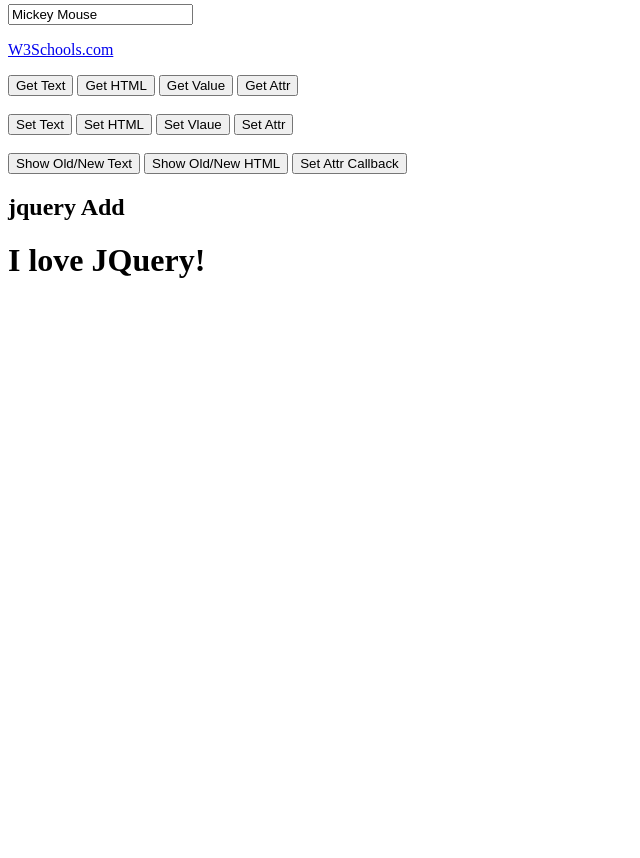
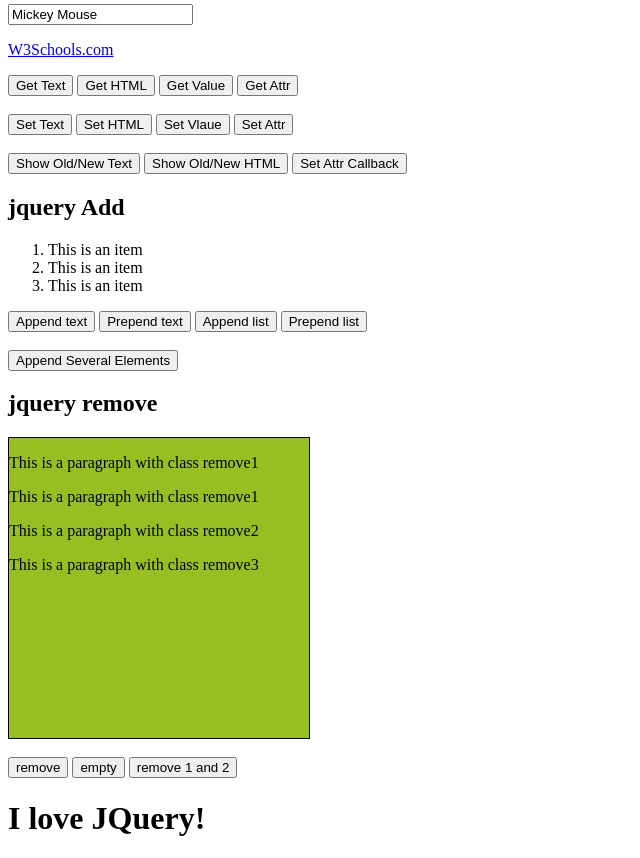
Before and after one commit to D-Palamala-Sai-Niharika/jquery-demo, a plain HTML site: page index.html in a window 1280 px wide. Shown: the part 1211-2069 px from the top of the page, without its empty margins (0-640 px from the left). Before the commit the page ends 1511 px from the top, so only its background shows below. Drawn offline with nearby package versions, Linux system fonts and the light colour scheme.

Commit message:
jquery add remove

```diff
--- a/app.js
+++ b/app.js
@@ -107,4 +107,32 @@ $("document").ready(function(){
         });
     });
 
+    //add
+    $(".appendTextBtn").click(function(){
+        $(".appendText").append("<b>:ITEM</b>");
+    });
+    $(".prependTextBtn").click(function(){
+        $(".prependText").prepend("<b>ITEM:</b>");
+    });
+    $(".appendItemBtn").click(function(){
+        $("ol").append("<li>Appended Item</li>");
+    });
+    $(".prependItemBtn").click(function(){
+        $("ol").prepend("<li>Prepended Item</li>");
+    });
+
+    //remove
+    $(".rm").click(function(){
+        $(".remove").remove();
+    });
+    $(".em").click(function(){
+        $(".remove").empty();
+    });
+    // $(".rmSpecify").click(function(){
+    //     $("p").remove(".remove1");
+    // });
+    $(".rmSpecify").click(function(){
+        $("p").remove(".remove1,.remove2");
+    });
+
 });
--- a/index.html
+++ b/index.html
@@ -70,11 +70,44 @@
         <button class="btn10">Show Old/New HTML</button>
         <button class="btn11">Set Attr Callback</button>
 
-         <!-- jqery add-->
+         <!-- jquery add - append(),prepend(),after(),before()-->
          <h2>jquery Add</h2>
+         <ol>
+            <li class="appendText">This is an item</li>
+            <li class="prependText">This is an item</li>
+            <li>This is an item</li>
+         </ol>
+         <button class="appendTextBtn">Append text</button>
+         <button class="prependTextBtn">Prepend text</button>
+         <button class="appendItemBtn">Append list</button>
+         <button class="prependItemBtn">Prepend list</button><br>
+         <div class="appendDiv"><br>
+            <button onclick="appendText()">Append Several Elements</button>
+         </div>
+
+         <!-- jquery remove - remove(),empty()-->
+         <h2>jquery remove</h2>
+         <div class="remove" style="border:1px solid black;background-color:#98bf21;width:300px;height:300px">
+            <p class="remove1">This is a paragraph with class remove1</p>
+            <p class="remove1">This is a paragraph with class remove1</p>
+            <p class="remove2">This is a paragraph with class remove2</p>
+            <p class="remove3">This is a paragraph with class remove3</p>
+         </div><br>
+         <button class="rm">remove</button>
+         <button class="em">empty</button>
+         <button class="rmSpecify">remove 1 and 2</button>
 
         <script src="https://code.jquery.com/jquery-3.7.0.js" integrity="sha256-JlqSTELeR4TLqP0OG9dxM7yDPqX1ox/HfgiSLBj8+kM=" crossorigin="anonymous"></script>
         <script src="./app.js"></script>
+        <script>
+            function appendText() {
+              var txt1 = "<p>Text 1</p>";        // Create text with HTML
+              var txt2 = $("<p></p>").text("Text 2");  // Create text with jQuery
+              var txt3 = document.createElement("p");
+              txt3.innerHTML = "Text 3";         // Create text with DOM
+              $(".appendDiv").append(txt1, txt2, txt3);   // Append new elements
+            }
+        </script>
 
     </body>
 </html>
```
Also changed, not shown: 1 other file.
